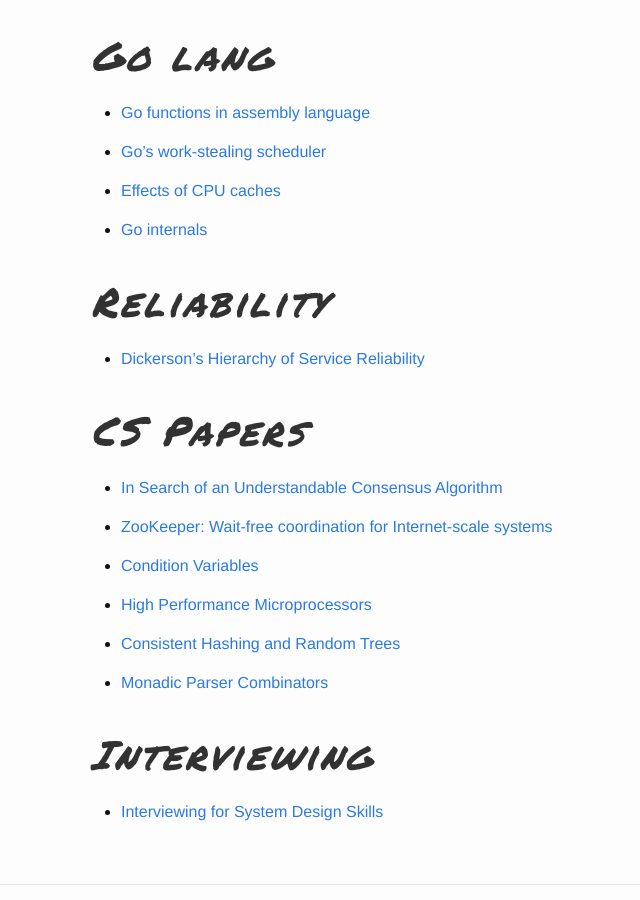
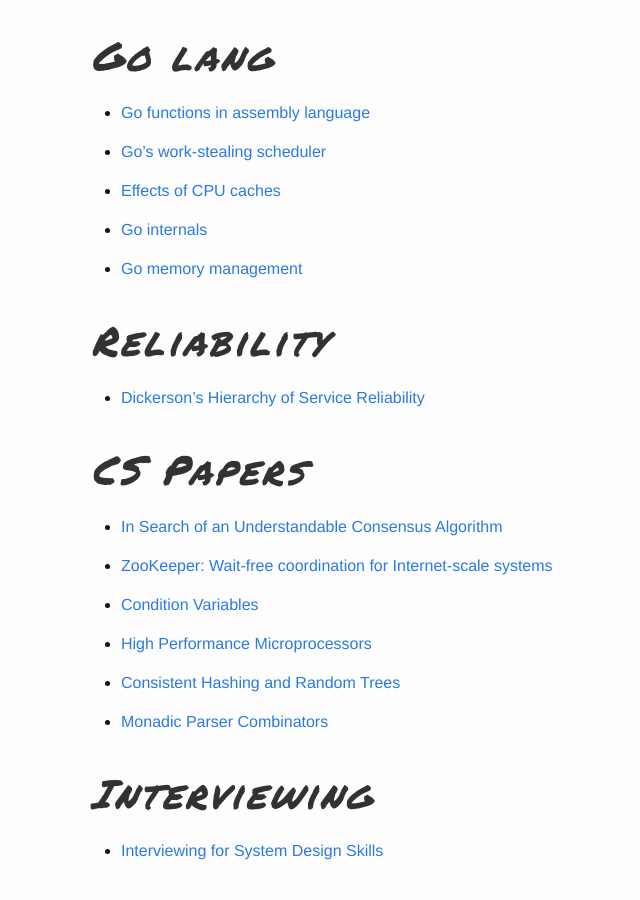
Before and after one commit to cavaliercoder/cavaliercoder.github.io, a Jekyll site: the page built from pages/links.md, in a window 1280 px wide and 900 px high, scrolled down 1107 px. Shown: the whole window, without its empty margins (179-819 px from the left). Built offline with Jekyll 4.4.1, drawn with Linux system fonts in a browser that asks for light colours; nearby versions of some CDN libraries; comment, search, counter and statistics services are not loaded.

Commit message:
Added link to Go memory management

```diff
--- a/pages/links.md
+++ b/pages/links.md
@@ -49,6 +49,8 @@ if you have a little more time on your hands.
 
 * [Go internals](https://github.com/teh-cmc/go-internals)
 
+* [Go memory management](https://povilasv.me/go-memory-management/)
+
 ## Reliability
 
 * [Dickerson's Hierarchy of Service Reliability](https://landing.google.com/sre/book/chapters/part3.html)
```
